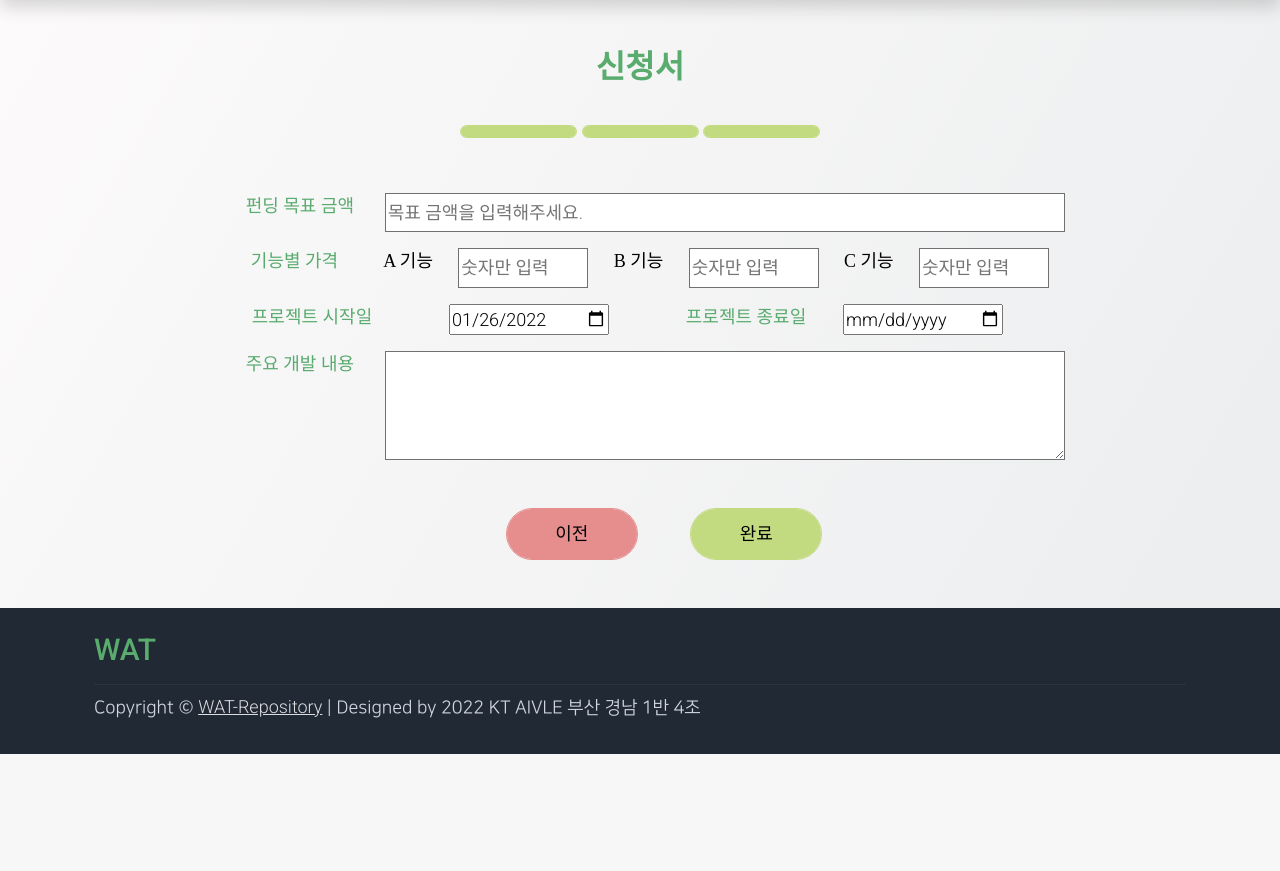
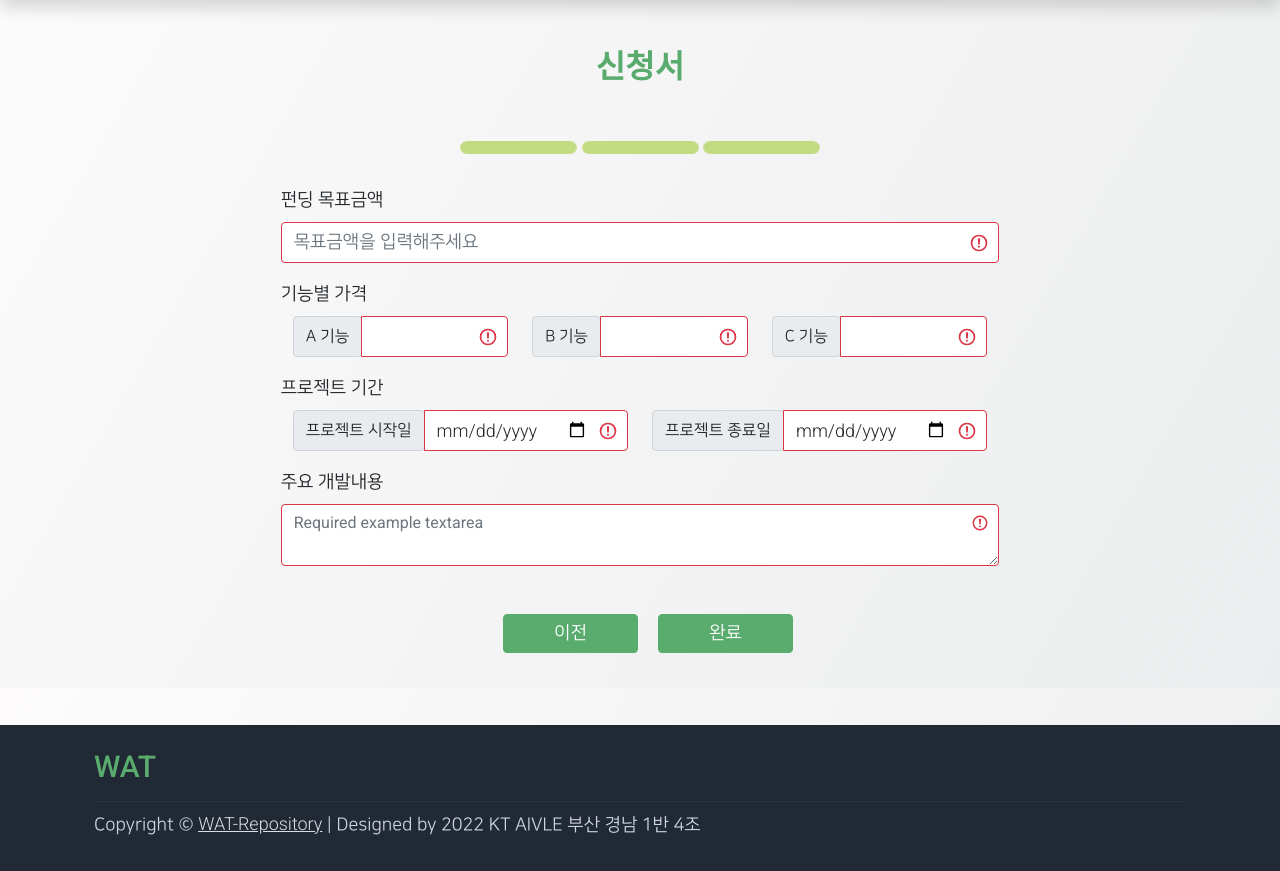
Before and after one commit to youngine/waat, a Django app: template fundingapp/templates/fundingapp/create_step3.html in a window 1280 px wide. Shown: the part 112-983 px from the top of the page. Before the commit the page ends 866 px from the top, so only its background shows below. Run offline with Django 4.2, Linux system fonts and the light colour scheme; the template is opened without the code that fills it, so the values that code supplies are empty; some libraries are stand-ins or nearby versions; some web fonts are replaced.

Commit message:
update: application view page3

```diff
--- a/fundingapp/templates/fundingapp/create_step3.html
+++ b/fundingapp/templates/fundingapp/create_step3.html
@@ -1,90 +1,168 @@
 {% extends 'no_footer_base.html' %}
 {% load static %}
 
+{% block content %}
 
-{% block content %}
 <div>
-    <div style="margin:3rem 0rem"></div>
-        <div>
-            <h2 class= text-success style="font-family: 'NanumSquareEB'; text-align:center;">
-                신청서</h2>
-        <div style="margin:2rem 0rem; text-align:center;">
+    <h2 class= "text-success mt-5 mb-5" style="font-family: 'NanumSquareEB'; text-align:center;"> 신청서</h2>
+
+    <div class="text-center">
         <div class= create_bar_color style="display:inline-block"></div>
         <div class= create_bar_color style="display:inline-block"></div>
         <div class= create_bar_color style="display:inline-block"></div>
-        <div>
-            <div style="margin:3rem 0rem"></div>
     </div>
+
 {% if page_num %}
-        <form action="/app/fund/allViewPage/{{page_num}}/{{board_id}}/" method="POST">
+ <form class="was-validated p-4" action="/app/fund/allViewPage/{{page_num}}/{{board_id}}/" method="POST">
      {% csrf_token %}
-            <div class=wrapper>
-                <p class= "developContent_text" style="display:inline-block;margin:0rem 1rem;font-family: 'NanumSquareEB';">펀딩 목표 금액</p>
-                <input class = developTarget placeholder="목표 금액을 입력해주세요." type="number" style="display:inline-block;" name="goal_money" value={{DB_data.fund_goal_price}}>
+    <div class="mb-3 col-md-7" style="float: none; margin:0 auto;">
+    <label for="validationTextarea" class="form-label" style="font-family:NanumSquareR;">펀딩 목표금액</label>
+    <input type="number" style="font-family:NanumSquareR;" class="form-control is-invalid" id="validationTextarea" name="goal_money" value={{DB_data.fund_goal_price}} placeholder="목표금액을 입력해주세요" required>
   </div>
-            <div class=wrapper>
-                <p class= "create_input_text_boxSize " style="display:inline-block;font-family: 'NanumSquareEB';">기능별 가격</p>
-                <p class= "create_choice_text_boxSize " style="display:inline-block;font-family: 'NanumSquareEB';">A 기능</p>
-                <input class = create_choice_box  style="display:inline-block;" type="number" name="eqA" placeholder="숫자만 입력" value={{DB_data.func_a_price}}>
-                <p class= "create_choice_text_boxSize " style="display:inline-block;font-family: 'NanumSquareEB';">B 기능</p>
-                <input class = create_choice_box  style="display:inline-block;" type="number" name="eqB" placeholder="숫자만 입력" value={{DB_data.func_b_price}}>
-                <p class= "create_choice_text_boxSize " style="display:inline-block;font-family: 'NanumSquareEB';">C 기능</p>
-                <input class = create_choice_box  style="display:inline-block;" type="number" name="eqC" placeholder="숫자만 입력" value={{DB_data.func_c_price}}>
+
+  <div class="mb-3 col-md-7" style="float: none; margin:0 auto;">
+    <label for="validationTextarea" class="form-label" style="font-family:NanumSquareR;">기능별 가격</label>
+    <div class="container">
+      <div class="row">
+
+          <div class="col">
+            <div class="input-group has-validation">
+              <span class="input-group-text" id="validationTooltipUsernamePrepend" style="font-family:NanumSquareR;">A 기능</span>
+              <input type="number" class="form-control" id="validationTooltipUsername" name="eqA" value={{DB_data.func_a_price}} aria-describedby="validationTooltipUsernamePrepend" required>
             </div>
-            <div class=wrapper>
-                <label class= "developContent_text" style="margin:0rem 1rem;font-family: 'NanumSquareEB';">프로젝트 시작일</label>
-                    <input style="margin:0rem 2.5rem" type="text" name="start_date" value={{start_date}} disabled>
-                <label class= "developContent_text" style="margin:0rem 1rem;font-family: 'NanumSquareEB';">프로젝트 종료일</label>
-                    <input style="margin:0rem 0rem" type="text" name="end_date" value={{end_date}} disabled>
           </div>
-            <div class=wrapper>
-                <p class= "developContent_text" style="display:inline-block;margin:0rem 1rem;font-family: 'NanumSquareEB';">주요 개발 내용</p>
-                <textarea class = developContent  placeholder="개발 내용에 대해서 입력해주세요." style="display:inline-block;" name="developContent">{{DB_data.develop_content}} </textarea>
+
+          <div class="col">
+            <div class="input-group has-validation">
+              <span class="input-group-text" id="validationTooltipUsernamePrepend" style="font-family:NanumSquareR;">B 기능</span>
+              <input type="number" class="form-control" id="validationTooltipUsername"name="eqB" value={{DB_data.func_b_price}} aria-describedby="validationTooltipUsernamePrepend" required>
             </div>
-            <div style="margin:3rem 0rem"></div>
-            <div >
-                <input class= "before_btn_color" style="display:inline-block" method="POST" type="submit" name="before" value="이전">
-                <input class= "next_btn_color" style="display:inline-block" method="POST" type="submit" name="finsh" value="완료">
           </div>
-        </form>
-    {% else %}
-        <form action="/app/fund/create3/" method="POST">
-            {% csrf_token %}
-            <div class=wrapper>
-                <p class= "developContent_text" style="display:inline-block;margin:0rem 1rem;font-family: 'NanumSquareEB';">펀딩 목표 금액</p>
-                <input class = developTarget placeholder="목표 금액을 입력해주세요." type="number" style="display:inline-block;" name="goal_money">
+
+          <div class="col">
+          <div class="input-group has-validation">
+            <span class="input-group-text" id="validationTooltipUsernamePrepend" style="font-family:NanumSquareR;">C 기능</span>
+            <input type="number" class="form-control" id="validationTooltipUsername" name="eqC" value={{DB_data.func_c_price}} aria-describedby="validationTooltipUsernamePrepend" required>
           </div>
-            <div class=wrapper>
-                <p class= "create_input_text_boxSize " style="display:inline-block;font-family: 'NanumSquareEB';">기능별 가격</p>
-                <p class= "create_choice_text_boxSize " style="display:inline-block;font-family: 'NanumSquareEB';">A 기능</p>
-                <input class = create_choice_box  style="display:inline-block;" type="number" name="eqA" placeholder="숫자만 입력">
-                <p class= "create_choice_text_boxSize " style="display:inline-block;font-family: 'NanumSquareEB';">B 기능</p>
-                <input class = create_choice_box  style="display:inline-block;" type="number" name="eqB" placeholder="숫자만 입력">
-                <p class= "create_choice_text_boxSize " style="display:inline-block;font-family: 'NanumSquareEB';">C 기능</p>
-                <input class = create_choice_box  style="display:inline-block;" type="number" name="eqC" placeholder="숫자만 입력">
         </div>
-            <div class=wrapper>
-                <label class= "developContent_text" style="margin:0rem 1rem;font-family: 'NanumSquareEB';">프로젝트 시작일</label>
-                    <input id='currentDate' style="margin:0rem 2.5rem" type="date" name="start_date" >
-                <label class= "developContent_text" style="margin:0rem 1rem;font-family: 'NanumSquareEB';">프로젝트 종료일</label>
-                    <input style="margin:0rem 0rem" type="date" name="end_date" required>
 
       </div>
-            <div class=wrapper>
-                <p class= "developContent_text" style="display:inline-block;margin:0rem 1rem;font-family: 'NanumSquareEB';">주요 개발 내용</p>
-                <textarea class = developContent  placeholder="개발 내용에 대해서 입력해주세요." style="display:inline-block;" name="developContent"> </textarea>
     </div>
-            <div style="margin:3rem 0rem"></div>
-            <div >
-                <input class= "before_btn_color" style="display:inline-block" method="POST" type="submit" name="before" value="이전">
-                <input class= "next_btn_color" style="display:inline-block" method="POST" type="submit" name="finsh" value="완료">
   </div>
+
+  <div class="mb-3 col-md-7" style="float: none; margin:0 auto;">
+    <label for="validationTextarea" class="form-label" style="font-family:NanumSquareR;">프로젝트 기간</label>
+    <div class="container">
+      <div class="row">
+
+          <div class="col">
+            <div class="input-group has-validation">
+              <span class="input-group-text" id="validationTooltipUsernamePrepend" style="font-family:NanumSquareR;">프로젝트 시작일</span>
+              <input type="date" class="form-control" id="validationTooltipUsername"  name="start_date" value={{start_date}} aria-describedby="validationTooltipUsernamePrepend" required>
+            </div>
+          </div>
+
+          <div class="col">
+            <div class="input-group has-validation">
+              <span class="input-group-text" id="validationTooltipUsernamePrepend" style="font-family:NanumSquareR;">프로젝트 종료일</span>
+              <input type="date" class="form-control" id="validationTooltipUsername"  name="end_date" value={{end_date}} aria-describedby="validationTooltipUsernamePrepend" required>
+            </div>
+          </div>
+
+      </div>
+    </div>
+  </div>
+
+     <div class="mb-3 col-md-7" style="float: none; margin:0 auto;">
+        <label for="validationTextarea" class="form-label" style="font-family:NanumSquareR;">주요 개발내용</label>
+        <textarea class="form-control is-invalid" id="validationTextarea" name="developContent" placeholder="Required example textarea" required>{{DB_data.develop_content}}</textarea>
+    </div>
+
+    <div class="mb-5 col-md-7 mt-5 text-center" style="float: none; margin:0 auto;">
+        <input class="btn btn-success mx-3" style="font-family:NanumSquareR;"  method="POST" type="submit" name="before" value="이전">
+        <input class="btn btn-success" style="font-family:NanumSquareR;"  method="POST" type="submit" name="finsh" value="완료">
+    </div>
+
 </form>
+
+ {% else %}
+
+ <form class="was-validated p-4" action="/app/fund/create3/" method="POST" enctype="multipart/form-data">
+     {% csrf_token %}
+    <div class="mb-3 col-md-7" style="float: none; margin:0 auto;">
+    <label for="validationTextarea" class="form-label" style="font-family:NanumSquareR;">펀딩 목표금액</label>
+    <input type="number" style="font-family:NanumSquareR;" class="form-control is-invalid" id="validationTextarea" name="goal_money"  placeholder="목표금액을 입력해주세요" required>
+  </div>
+
+  <div class="mb-3 col-md-7" style="float: none; margin:0 auto;">
+    <label for="validationTextarea" class="form-label" style="font-family:NanumSquareR;">기능별 가격</label>
+    <div class="container">
+      <div class="row">
+
+          <div class="col">
+            <div class="input-group has-validation">
+              <span class="input-group-text" id="validationTooltipUsernamePrepend" style="font-family:NanumSquareR;">A 기능</span>
+              <input type="number" class="form-control" id="validationTooltipUsername" name="eqA" aria-describedby="validationTooltipUsernamePrepend" required>
+            </div>
+          </div>
+
+          <div class="col">
+            <div class="input-group has-validation">
+              <span class="input-group-text" id="validationTooltipUsernamePrepend" style="font-family:NanumSquareR;">B 기능</span>
+              <input type="number" class="form-control" id="validationTooltipUsername"name="eqB"  aria-describedby="validationTooltipUsernamePrepend" required>
+            </div>
+          </div>
+
+          <div class="col">
+          <div class="input-group has-validation">
+            <span class="input-group-text" id="validationTooltipUsernamePrepend" style="font-family:NanumSquareR;">C 기능</span>
+            <input type="number" class="form-control" id="validationTooltipUsername" name="eqC" aria-describedby="validationTooltipUsernamePrepend" required>
+          </div>
+        </div>
+
+      </div>
+    </div>
+  </div>
+
+  <div class="mb-3 col-md-7" style="float: none; margin:0 auto;">
+    <label for="validationTextarea" class="form-label" style="font-family:NanumSquareR;">프로젝트 기간</label>
+    <div class="container">
+      <div class="row">
+
+          <div class="col">
+            <div class="input-group has-validation">
+              <span class="input-group-text" id="validationTooltipUsernamePrepend" style="font-family:NanumSquareR;">프로젝트 시작일</span>
+              <input type="date" class="form-control" id="validationTooltipUsername"  name="start_date" aria-describedby="validationTooltipUsernamePrepend" required>
+            </div>
+          </div>
+
+          <div class="col">
+            <div class="input-group has-validation">
+              <span class="input-group-text" id="validationTooltipUsernamePrepend" style="font-family:NanumSquareR;">프로젝트 종료일</span>
+              <input type="date" class="form-control" id="validationTooltipUsername"  name="end_date" aria-describedby="validationTooltipUsernamePrepend" required>
+            </div>
+          </div>
+
+      </div>
+    </div>
+  </div>
+
+     <div class="mb-3 col-md-7" style="float: none; margin:0 auto;">
+        <label for="validationTextarea" class="form-label" style="font-family:NanumSquareR;">주요 개발내용</label>
+        <textarea class="form-control is-invalid" id="validationTextarea" name="developContent" placeholder="Required example textarea" required></textarea>
+    </div>
+
+    <div class="mb-5 col-md-7 mt-5 text-center" style="float: none; margin:0 auto;">
+        <input class="btn btn-success mx-3" style="font-family:NanumSquareR;"  method="POST" type="submit" name="before" value="이전">
+        <input class="btn btn-success" style="font-family:NanumSquareR;"  method="POST" type="submit" name="finsh" value="완료">
+    </div>
+
+</form>
+
 {% endif%}
 
-    <div style="margin:3rem 0rem"></div>
-</div>
 <script>
   document.getElementById('currentDate').value = new Date().toISOString().substring(0, 10);
 </script>
-{% endblock %}
+
+{%endblock content%}
```
Also changed, not shown: fundingapp/templates/fundingapp/2create_step2.html (deleted, +0 -68 lines), fundingapp/templates/fundingapp/create_step2.html (+5 -5 lines), media/img/jongwon.png (added). Lines whose indentation alone changed are shown as unchanged.
